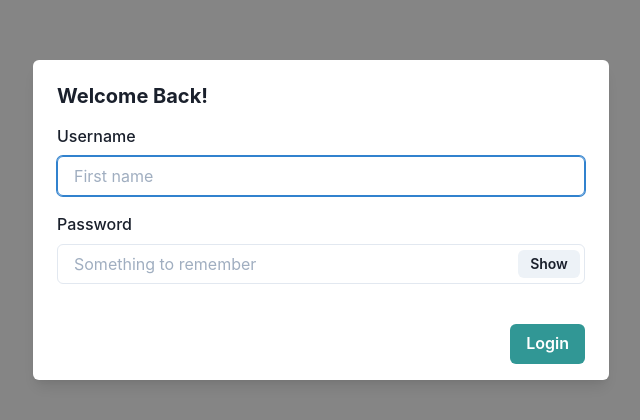
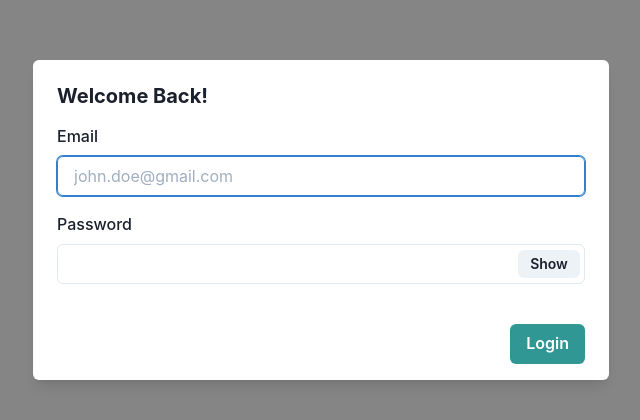
Before and after one commit to NicolaGenesin/oneitem, a Next.js app: page /LoginModal in a window 1280 px wide. Shown: the top 420 px of the page, without its empty margins (319-959 px from the left). Built offline with nearby package versions, Linux system fonts and the light colour scheme.

Commit message:
Login is now working

```diff
--- a/pages/LoginModal.jsx
+++ b/pages/LoginModal.jsx
@@ -1,14 +1,39 @@
-import React from 'react';
+import React, { useState } from 'react';
 import {
   Input, InputGroup, Button, Heading, Modal, ModalOverlay, ModalContent,
   ModalBody, Alert, AlertIcon, FormLabel, InputRightElement, FormControl,
   ModalFooter,
 } from '@chakra-ui/react';
+import fire from '../config/fire-config';
 
 const LoginModal = (isOpen, onOpen, onClose) => {
   const initialRef = React.useRef();
   const [show, setShow] = React.useState(false);
   const handleClick = () => setShow(!show);
+
+  const [state, setState] = useState({ isLoading: false });
+  const updateState = (target, value) => {
+    setState({ ...state, [target]: value });
+  };
+
+  const handleSubmit = (event) => {
+    setState({ ...state, isLoading: true });
+
+    event.preventDefault();
+    fire.auth().signInWithEmailAndPassword(state.email, state.password)
+      .then((response) => {
+        console.log(response.user);
+      })
+      .catch((error) => {
+        console.log(error);
+      })
+      .finally(() => {
+        setTimeout(() => {
+          setState({ ...state, isLoading: false });
+          onClose();
+        }, 1000);
+      });
+  };
 
   return (
     <>
@@ -24,16 +49,16 @@ const LoginModal = (isOpen, onOpen, onClose) => {
             <Heading size="md" mt="16px" mb="16px">Welcome Back!</Heading>
 
             <FormControl>
-              <FormLabel mt="16px">Username</FormLabel>
-              <Input ref={initialRef} placeholder="First name" />
+              <FormLabel mt="16px">Email</FormLabel>
+              <Input ref={initialRef} placeholder="john.doe@gmail.com" onInput={(e) => updateState('email', e.target.value)} />
             </FormControl>
 
             <FormLabel mt="16px">Password</FormLabel>
             <InputGroup size="md">
               <Input
+                onInput={(e) => updateState('password', e.target.value)}
                 pr="4.5rem"
                 type={show ? 'text' : 'password'}
-                placeholder="Something to remember"
               />
               <InputRightElement width="4.5rem">
                 <Button h="1.75rem" size="sm" onClick={handleClick}>
@@ -44,7 +69,7 @@ const LoginModal = (isOpen, onOpen, onClose) => {
           </ModalBody>
 
           <ModalFooter>
-            <Button colorScheme="teal" onClick={onClose}>Login</Button>
+            <Button isLoading={state.isLoading} colorScheme="teal" onClick={handleSubmit}>Login</Button>
           </ModalFooter>
         </ModalContent>
       </Modal>
--- a/pages/editor/create/CreateModal.jsx
+++ b/pages/editor/create/CreateModal.jsx
@@ -32,11 +32,10 @@ const CreateModal = (isOpen, onOpen, onClose, productId) => {
       })
       .finally(() => {
         setTimeout(() => {
-          setState({ ...state, isLoading: false }); onClose();
+          setState({ ...state, isLoading: false });
+          onClose();
         }, 1000);
       });
-
-    onOpen();
   };
 
   return (
```
